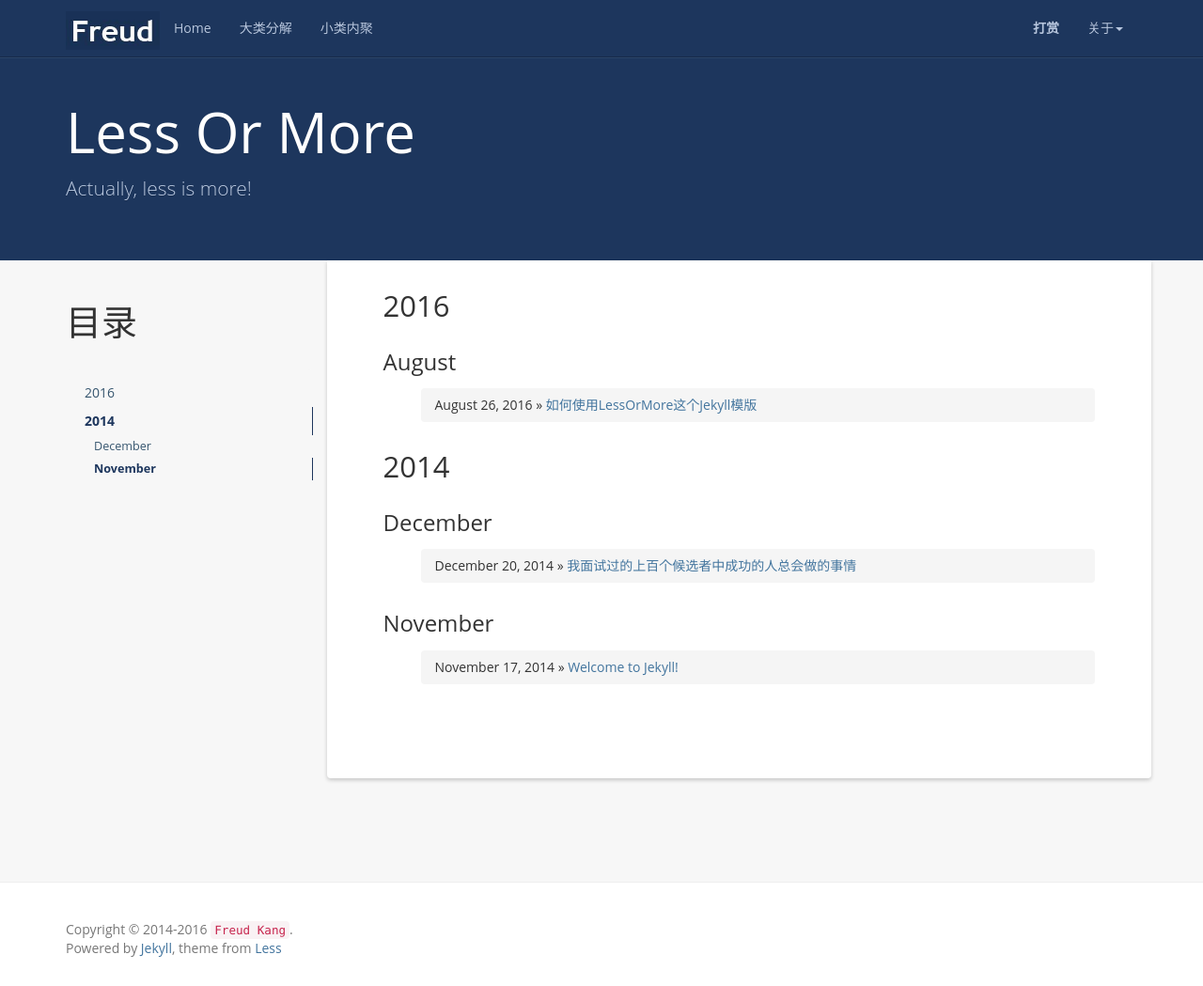
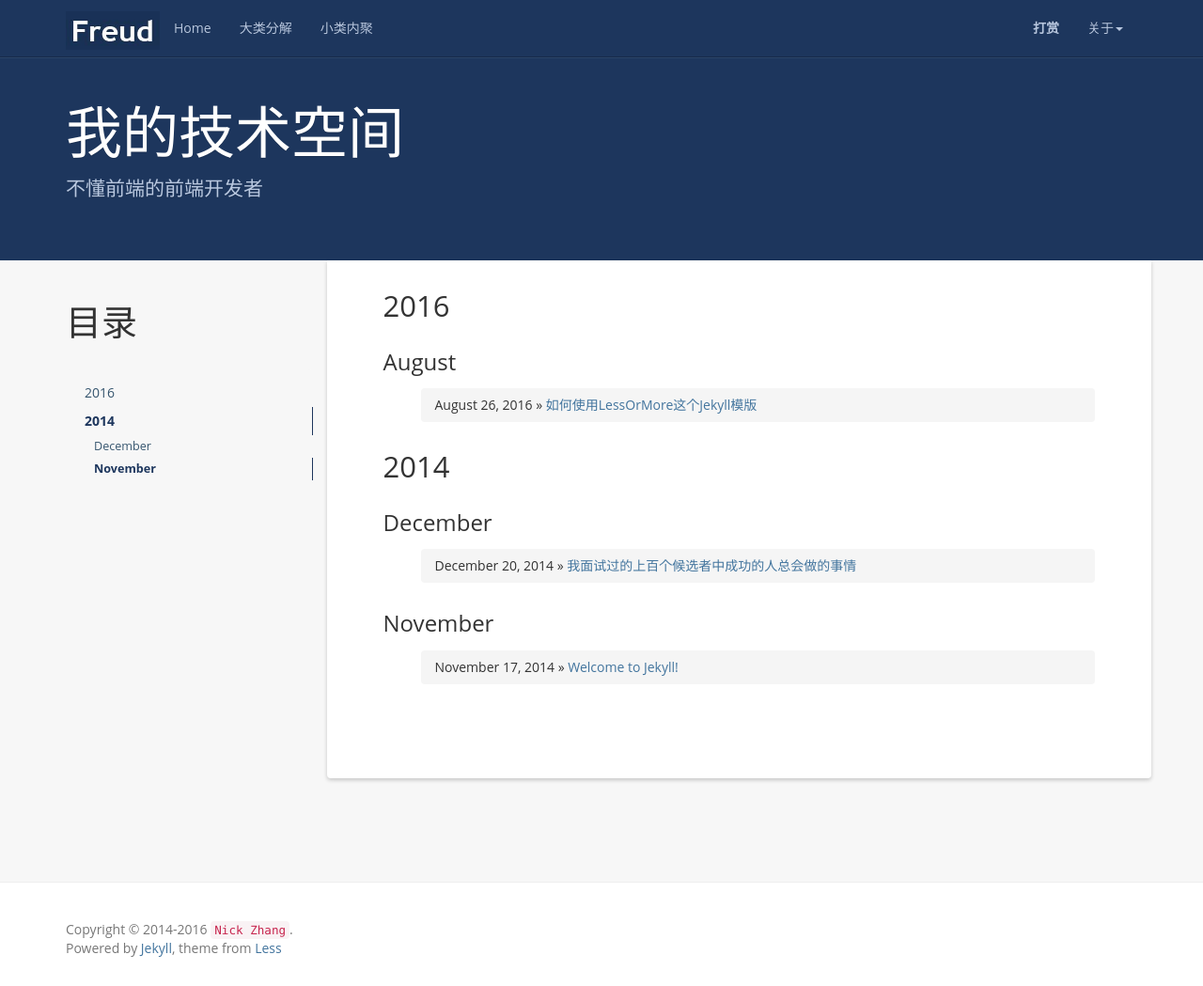
Before and after one commit to zhangyanan151/zhangyanan151.github.io, a Jekyll site: the page built from index.html, in a window 1280 px wide and 1049 px high. Shown: the whole window at 94% size. Built offline with Jekyll 4.4.1, drawn with Linux system fonts in a browser that asks for light colours; the list of posts is cut into pages by our own code; comment, search, counter and statistics services are not loaded.

Commit message:
修改参数配置

```diff
--- a/_config.yml
+++ b/_config.yml
@@ -1,13 +1,13 @@
 # Site settings
-name: Less Or More
-email: luoyan35714@126.com
-author: Freud Kang
-url: http://www.hifreud.com
-resume_site: http://www.hifreud.com/Resume.io/
-github: https://github.com/luoyan35714/
-baseurl: "/LessOrMore"
-description: Actually, less is more!
-meta_description: 康志华;个人博客;学而不思则罔;思而不学则殆;生命不止;折腾不休
+name: 我的技术空间
+email: 845358235@qq.com
+author: Nick Zhang
+url:
+resume_site:
+github: https://github.com/zhangyanan151/
+baseurl: ""
+description: 不懂前端的前端开发者
+meta_description: 张亚楠;个人博客;学而不思则罔;思而不学则殆;生命不止;折腾不休
 motto: It's our wits that make us men.
 banner: 学而不思则罔，思而不学则殆。
 
```
